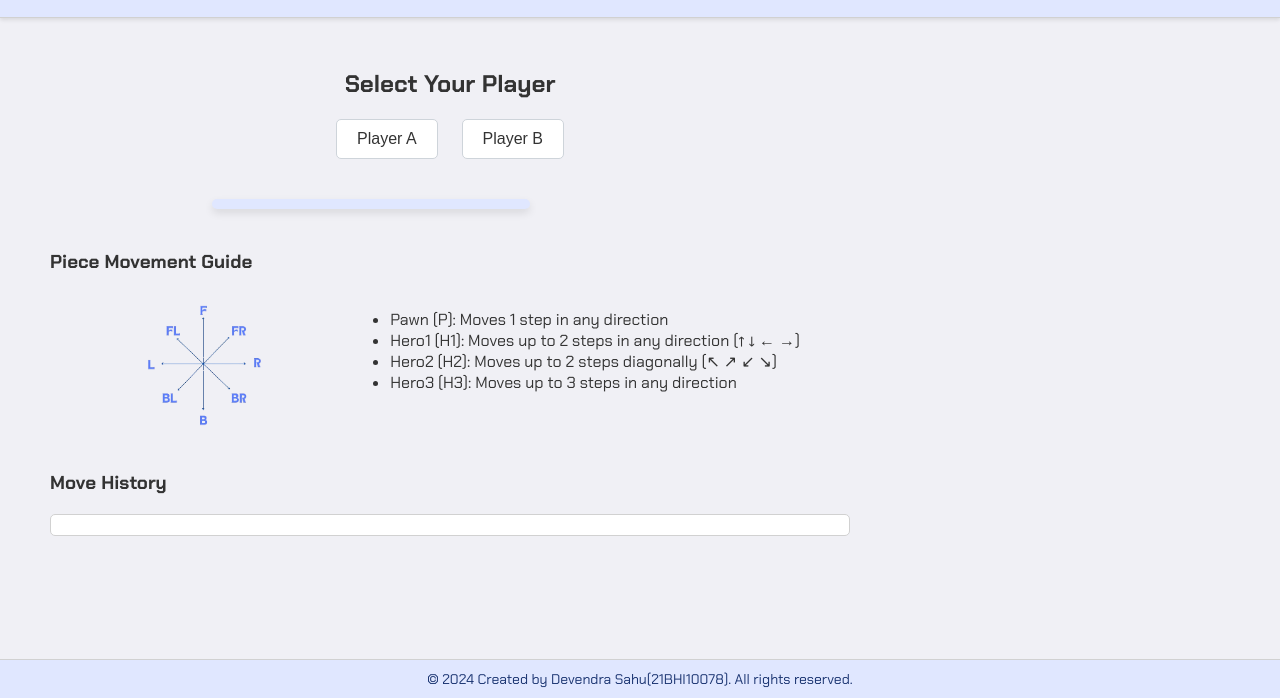
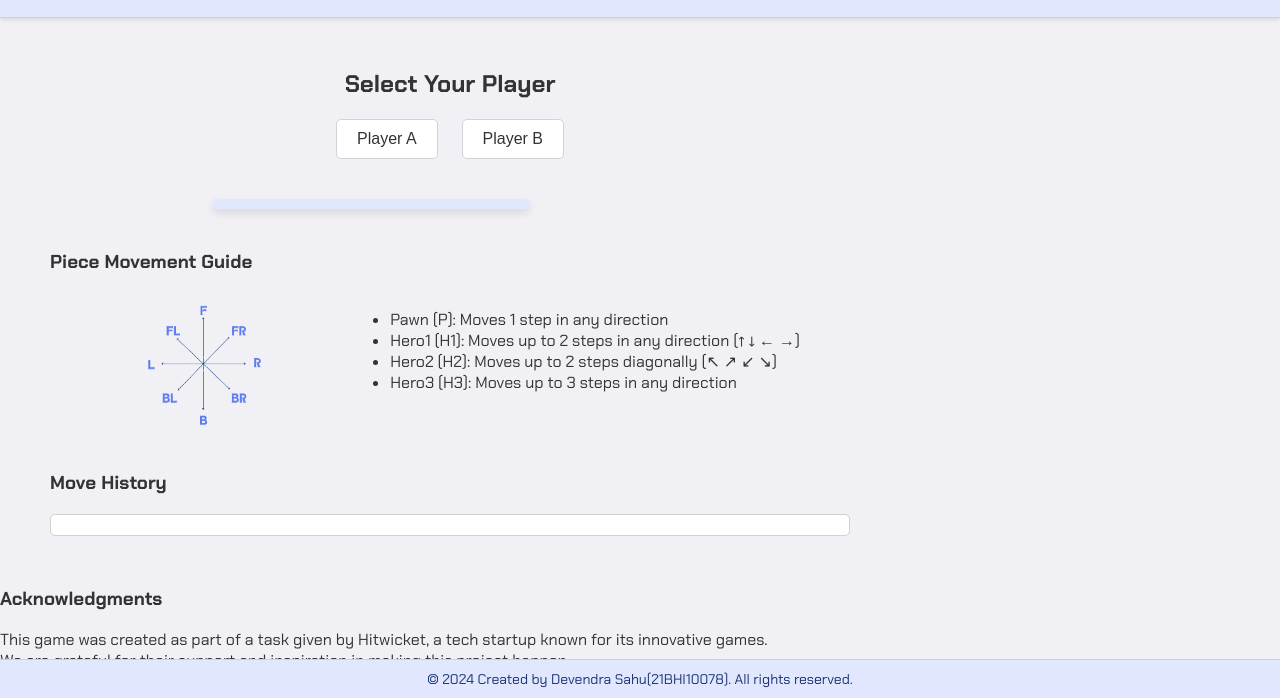
Before and after one commit to DevendraKumarSahu09/DevendraKumarSahu_21BHI10078, a website: page public/index.html in a window 1280 px wide. Shown: the part 102-800 px from the top of the page. Drawn offline with nearby package versions, Linux system fonts and the light colour scheme; no server answers.

Commit message:
Update index.html

```diff
--- a/public/index.html
+++ b/public/index.html
@@ -62,6 +62,11 @@
         </div>
     </div>
 
+    <div id="acknowledgment">
+        <h3>Acknowledgments</h3>
+        <p>This game was created as part of a task given by Hitwicket, a tech startup known for its innovative games. <br/> We are grateful for their support and inspiration in making this project happen.</p>
+    </div>
+
     <footer id="footer">
         <p>© 2024 Created by Devendra Sahu(21BHI10078). All rights reserved.</p>
     </footer>
```
